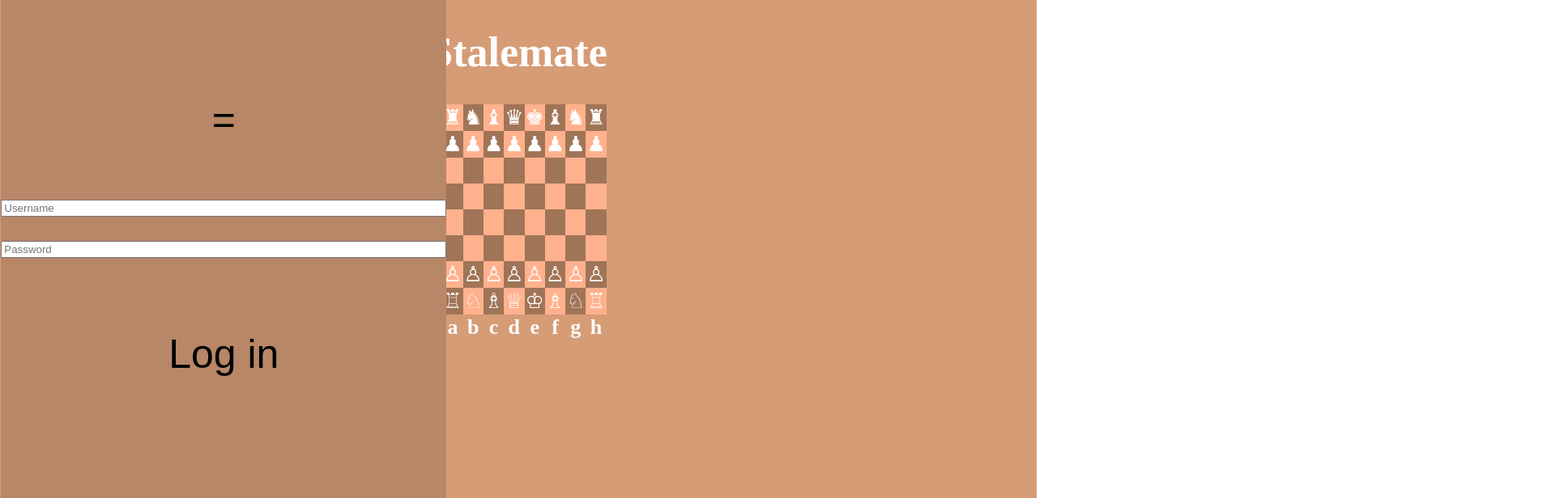
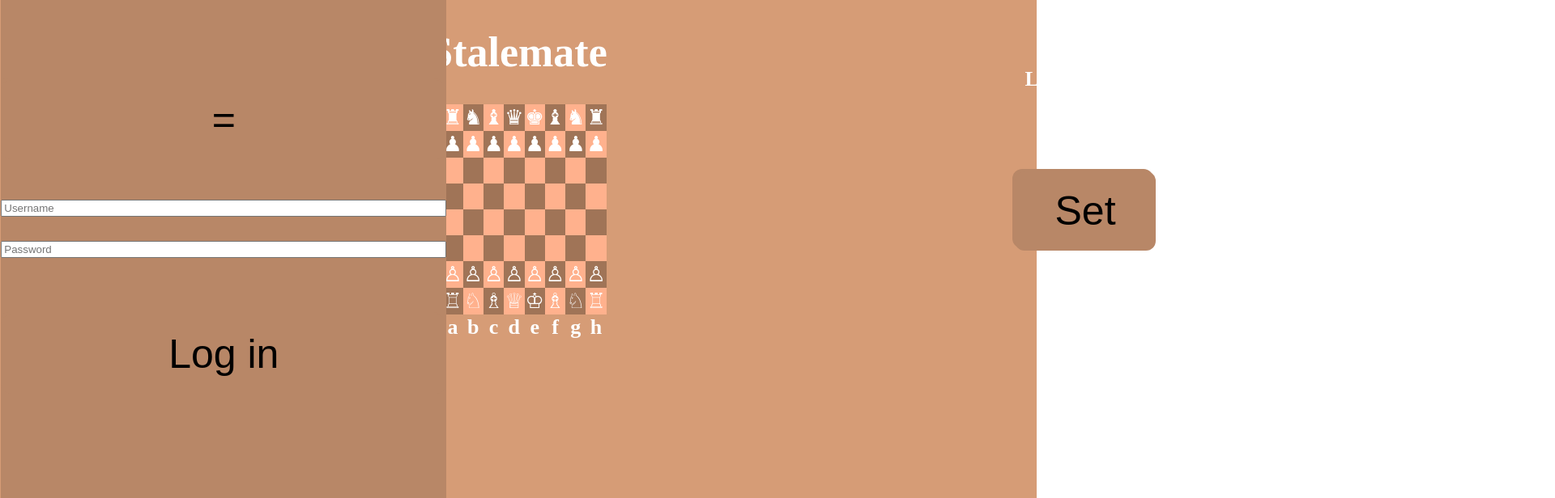
Before and after one commit to DaanSnoeijen/StalemateFrontend, a React (Create React App) app: page / in a window 1280 px wide. Shown: the top 616 px of the page at 81% size, 1920 px wide, since content can reach past the window. Built offline with nearby package versions, Linux system fonts and the light colour scheme.

Commit message:
Added logged in component

```diff
--- /dev/null
+++ b/src/LoggedIn.js
@@ -0,0 +1,22 @@
+import { useState } from "react";
+
+const LoggedIn = () => {
+
+    const [username, setUsername] = useState();
+    const [elo, setElo] = useState();
+
+    function SetConsts() {
+        setUsername("Clownpusher");
+        setElo("1369");
+    }
+
+    return (
+        <div>
+            <h4>Logged in as: {username}</h4>
+            <h4>Elo: {elo}</h4>
+            <button onClick={SetConsts}>Set</button>
+        </div>
+     );
+}
+
+export default LoggedIn;
--- a/src/MainPage.js
+++ b/src/MainPage.js
@@ -1,5 +1,6 @@
 import ChessBoard from './ChessBoard';
 import GameMenu from './GameMenu';
+import LoggedIn from './LoggedIn';
 
 const MainPage = () => {
     return (
@@ -9,6 +10,9 @@ const MainPage = () => {
             <div className="game-menu">
                 <GameMenu />
             </div>
+            <div className="logged-in">
+                <LoggedIn />
+            </div>
         </div>
      );
 }
--- a/src/index.css
+++ b/src/index.css
@@ -90,3 +90,10 @@ button:hover{
   top: 550px;
   z-index: 1;
 }
+.logged-in{
+  position: relative;
+  display: flex;
+  flex-direction: column;
+  top: -2150px;
+  left: 700px;
+}
```
